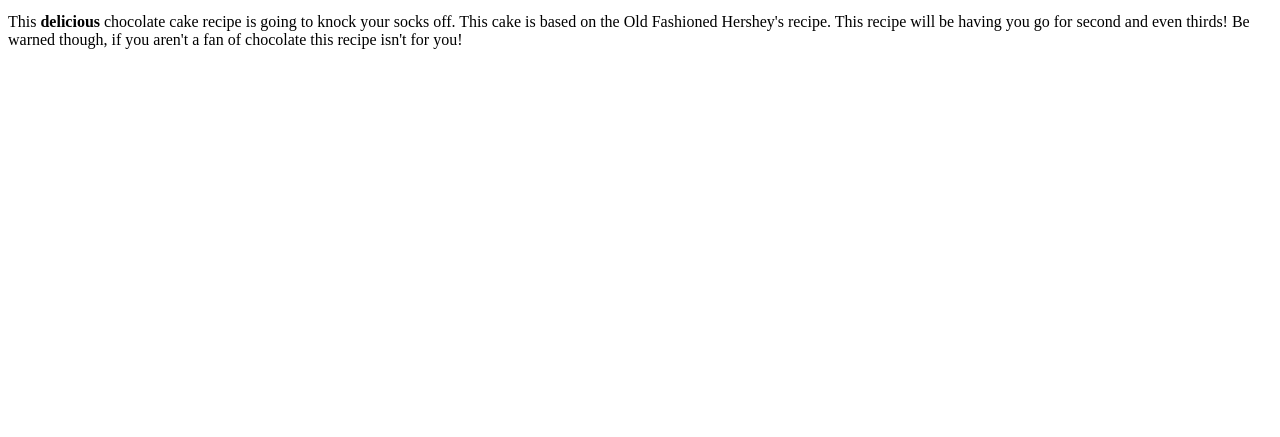
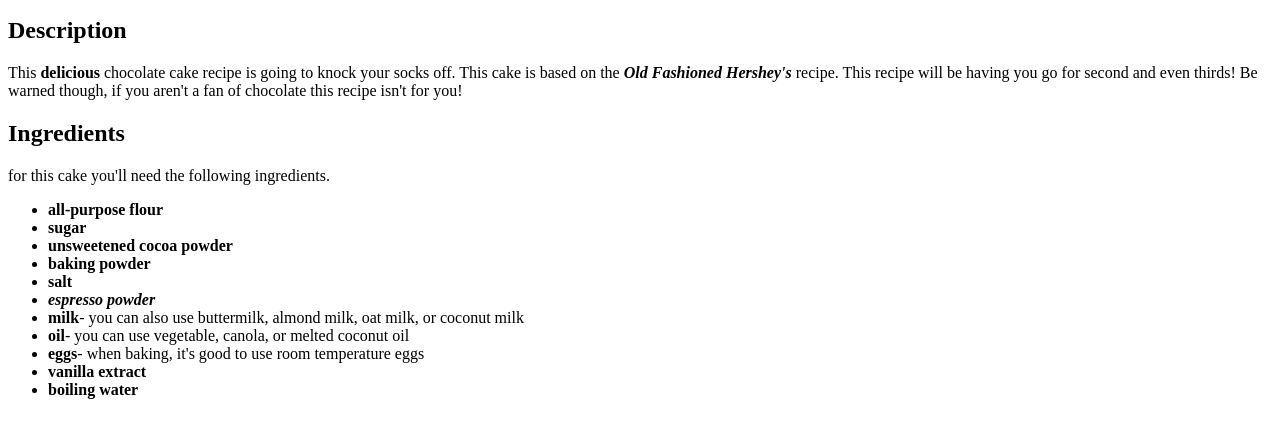
Before and after one commit to Shmebly/odin-recipes, a plain HTML site: page recipes/choco-cake.html in a window 1280 px wide. Shown: the part 127-564 px from the top of the page. Drawn offline with Linux system fonts and the light colour scheme.

Commit message:
Add ingredients list

```diff
--- a/recipes/choco-cake.html
+++ b/recipes/choco-cake.html
@@ -12,10 +12,29 @@
 
     <img src="../img/choco-cake.jpg" alt="delicious chocolate cake">
 
+    <h2>Description</h2>
+
     <p>This <strong>delicious</strong> chocolate cake recipe is going to knock your socks off.
-       This cake is based on the Old Fashioned Hershey's recipe. This recipe will be having you go for second and even thirds!
+       This cake is based on the <strong><em>Old Fashioned Hershey's</strong></em> recipe. This recipe will be having you go for second and even thirds!
         Be warned though, if you aren't a fan of chocolate this recipe isn't for you! </p>
 
+    <h2>Ingredients</h2>
+
+    <p>for this cake you'll need the following ingredients.</p>
+
+    <ul>
+        <li><strong>all-purpose flour</strong></li>
+        <li><strong>sugar</strong></li>
+        <li><strong>unsweetened cocoa powder</strong></li>
+        <li><strong>baking powder</strong></li>
+        <li><strong>salt</strong></li>
+        <li><strong><em>espresso powder</em></strong></li>
+        <li><strong>milk</strong>- you can also use buttermilk, almond milk, oat milk, or coconut milk</li>
+        <li><strong>oil</strong>- you can use vegetable, canola, or melted coconut oil </li>
+        <li><strong>eggs</strong>- when baking, it's good to use room temperature eggs</li>
+        <li><strong>vanilla extract</strong></li>
+        <li><strong>boiling water</strong></li>
+    </ul>
 </body>
 
 
```
